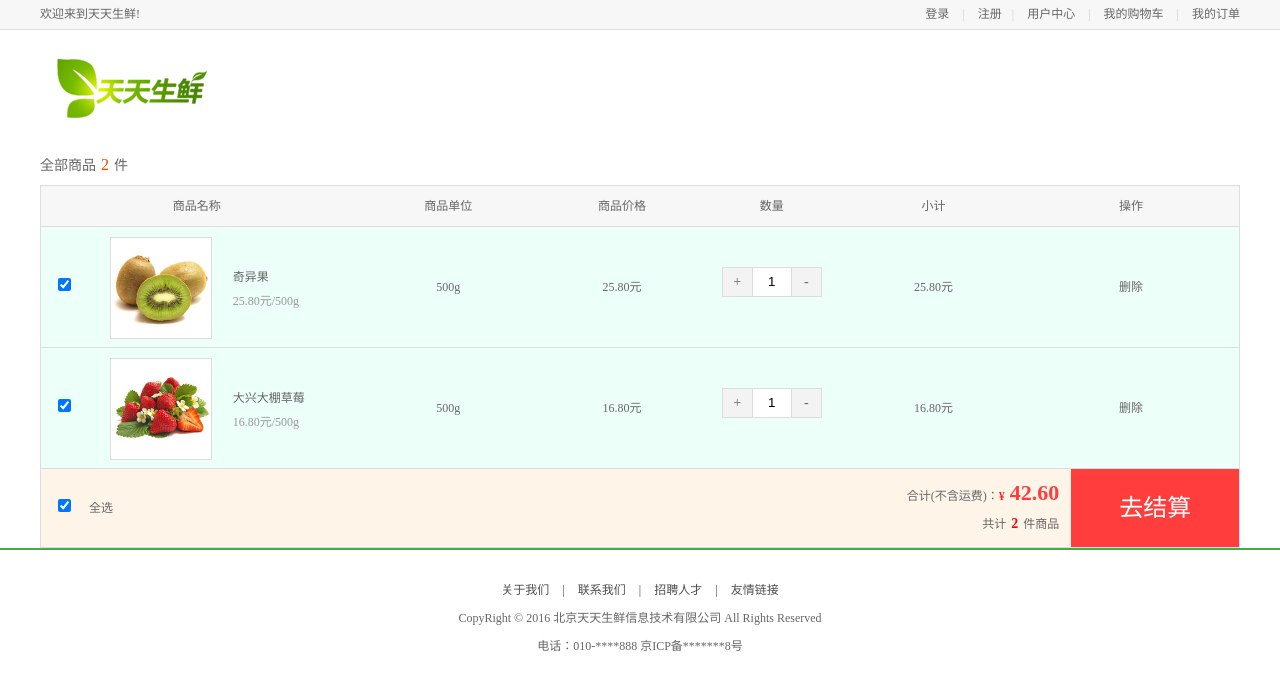
After one commit to yoin007/dailyFresh, a Django app: template dailyFresh/templates/df_user/cart.html in a window 1280 px wide. The commit adds this page. Shown: the top 690 px of the page. Run offline with Django 3.2, Linux system fonts and the light colour scheme; the template is opened without the code that fills it, so the values that code supplies are empty.

Commit message:
login_check

```diff
--- a/dailyFresh/df_user/urls.py
+++ b/dailyFresh/df_user/urls.py
@@ -13,9 +13,9 @@ urlpatterns = [
     url(r'^register_handle/$', views.register_handle),
     url(r'^register_exist/$', views.register_exist),
     url(r'^login_check/$', views.login_check),
-    url(r'^temp/$', views.temp),
     url(r'^info/$', views.info),
     url(r'^site/$', views.site),
     url(r'^order/$', views.order),
     url(r'^logout/$', views.logout),
+    url(r'^cart/$', views.cart),
 ]
--- a/dailyFresh/static/css/main.css
+++ b/dailyFresh/static/css/main.css
@@ -18,7 +18,7 @@ html,body{height:100%}
 }
 
 .login_info{
-	display:none;
+	/*display:none;*/
 }
 
 .login_info em{color:#ff8800}
--- a/dailyFresh/templates/base_top.html
+++ b/dailyFresh/templates/base_top.html
@@ -1,34 +1,35 @@
 {% extends 'base_foot.html' %}
 {% block judge_login %}
-    <script>
-    $(document).ready(function () {
-        if($.cookie('uname')){
-            $(".header .fr .fl:nth-child(1)").removeClass("login_info").addClass("login_btn");
-            $(".header .fr .fl:nth-child(2)").removeClass("login_btn").addClass("login_info");
-        }else{
-            $(".header .fr .fl:nth-child(2)").removeClass("login_info").addClass("login_btn");
-            $(".header .fr .fl:nth-child(1)").removeClass("login_btn").addClass("login_info");
-        }
-    });
-    </script>
+{#    <script>#}
+{#    $(document).ready(function () {#}
+{#        if($.session.user_name){#}
+{#            $(".header .fr .fl:nth-child(1)").removeClass("login_info").addClass("login_btn");#}
+{#            $(".header .fr .fl:nth-child(2)").removeClass("login_btn").addClass("login_info");#}
+{#        }else{#}
+{#            $(".header .fr .fl:nth-child(2)").removeClass("login_info").addClass("login_btn");#}
+{#            $(".header .fr .fl:nth-child(1)").removeClass("login_btn").addClass("login_info");#}
+{#        }#}
+{#    });#}
+{#    </script>#}
 {% endblock judge_login %}
 {% block top %}
     <div class="header_con">
 		<div class="header">
 			<div class="welcome fl">欢迎来到天天生鲜!</div>
 			<div class="fr">
-{#                <div class="login_btn fl">#}
+                {% if request.session.user_name|default:'' != ''  %}
 				<div class="login_info fl">
-					欢迎您：<em>{{ uname }}</em>
+					欢迎您：<em>{{ request.session.user_name }}</em>
                     <span>|</span>
                     <a href="/user/logout/">退出</a>
 				</div>
+                {% else %}
 				<div class="login_btn fl">
-{#                <div class="login_info fl">#}
 					<a href="/user/login">登录</a>
 					<span>|</span>
 					<a href="/user/register">注册</a>
 				</div>
+                {% endif %}
 				<div class="user_link fl">
 					<span>|</span>
 					<a href="/user/info">用户中心</a>
@@ -56,8 +57,8 @@
 			<input type="button" class="input_btn fr" name="" value="搜索">
 		</div>
 		    <div class="guest_cart fr">
-			<a href="#" class="cart_name fl">我的购物车</a>
-			<div class="goods_count fl" id="show_count">1</div>
+			<a href="/user/cart/" class="cart_name fl">我的购物车</a>
+			<div class="goods_count fl" id="show_count">0</div>
 		</div>
         {% endif %}
 	</div>
--- /dev/null
+++ b/dailyFresh/templates/df_user/cart.html
@@ -0,0 +1,53 @@
+{% extends 'base_top.html' %}
+{% block body %}
+	<div class="total_count">全部商品<em>2</em>件</div>
+	<ul class="cart_list_th clearfix">
+		<li class="col01">商品名称</li>
+		<li class="col02">商品单位</li>
+		<li class="col03">商品价格</li>
+		<li class="col04">数量</li>
+		<li class="col05">小计</li>
+		<li class="col06">操作</li>
+	</ul>
+	<ul class="cart_list_td clearfix">
+		<li class="col01"><input type="checkbox" name="" checked></li>
+		<li class="col02"><img src="images/goods/goods012.jpg"></li>
+		<li class="col03">奇异果<br><em>25.80元/500g</em></li>
+		<li class="col04">500g</li>
+		<li class="col05">25.80元</li>
+		<li class="col06">
+			<div class="num_add">
+				<a href="javascript:;" class="add fl">+</a>
+				<input type="text" class="num_show fl" value="1">
+				<a href="javascript:;" class="minus fl">-</a>
+			</div>
+		</li>
+		<li class="col07">25.80元</li>
+		<li class="col08"><a href="javascript:;">删除</a></li>
+	</ul>
+
+	<ul class="cart_list_td clearfix">
+		<li class="col01"><input type="checkbox" name="" checked></li>
+		<li class="col02"><img src="images/goods/goods003.jpg"></li>
+		<li class="col03">大兴大棚草莓<br><em>16.80元/500g</em></li>
+		<li class="col04">500g</li>
+		<li class="col05">16.80元</li>
+		<li class="col06">
+			<div class="num_add">
+				<a href="javascript:;" class="add fl">+</a>
+				<input type="text" class="num_show fl" value="1">
+				<a href="javascript:;" class="minus fl">-</a>
+			</div>
+		</li>
+		<li class="col07">16.80元</li>
+		<li class="col08"><a href="javascript:;">删除</a></li>
+	</ul>
+
+
+	<ul class="settlements">
+		<li class="col01"><input type="checkbox" name="" checked=""></li>
+		<li class="col02">全选</li>
+		<li class="col03">合计(不含运费)：<span>¥</span><em>42.60</em><br>共计<b>2</b>件商品</li>
+		<li class="col04"><a href="place_order.html">去结算</a></li>
+	</ul>
+{% endblock body %}
```
Also changed, not shown: dailyFresh/df_user/views.py (+9 -4 lines).
